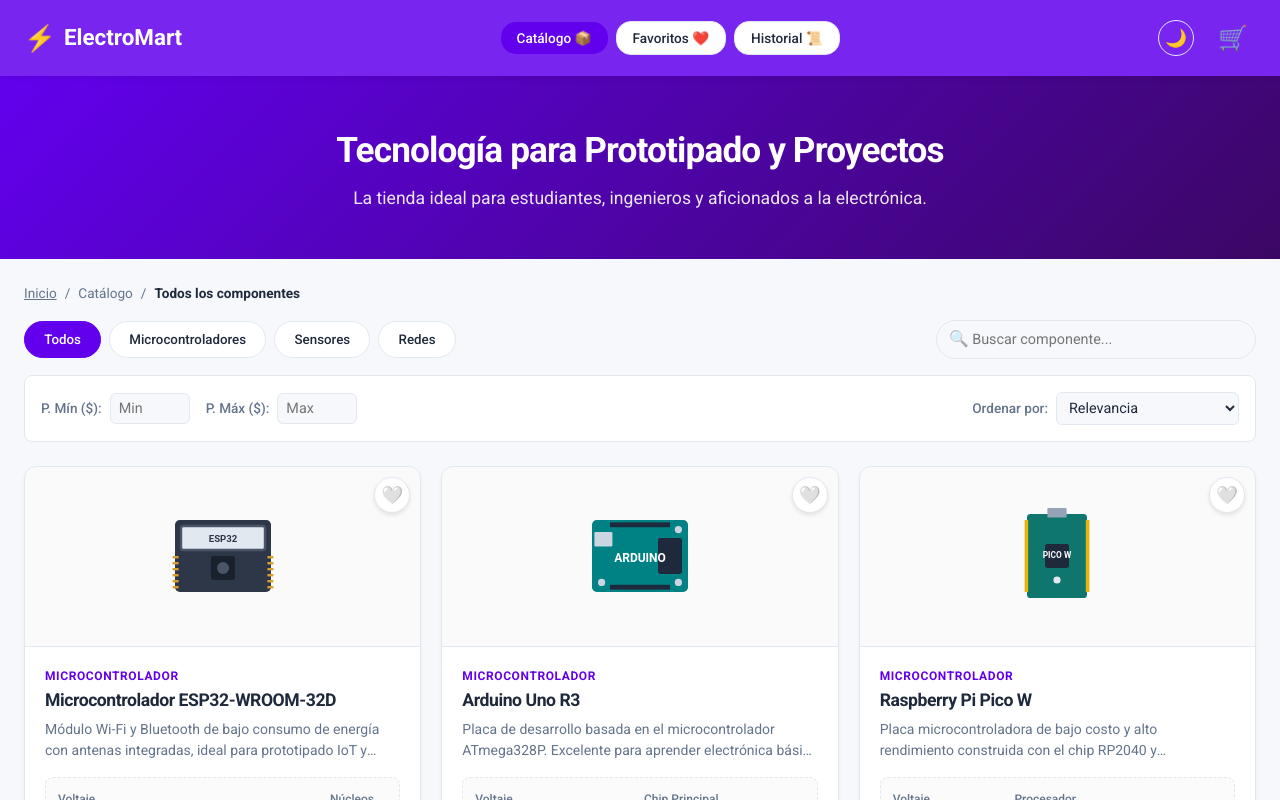
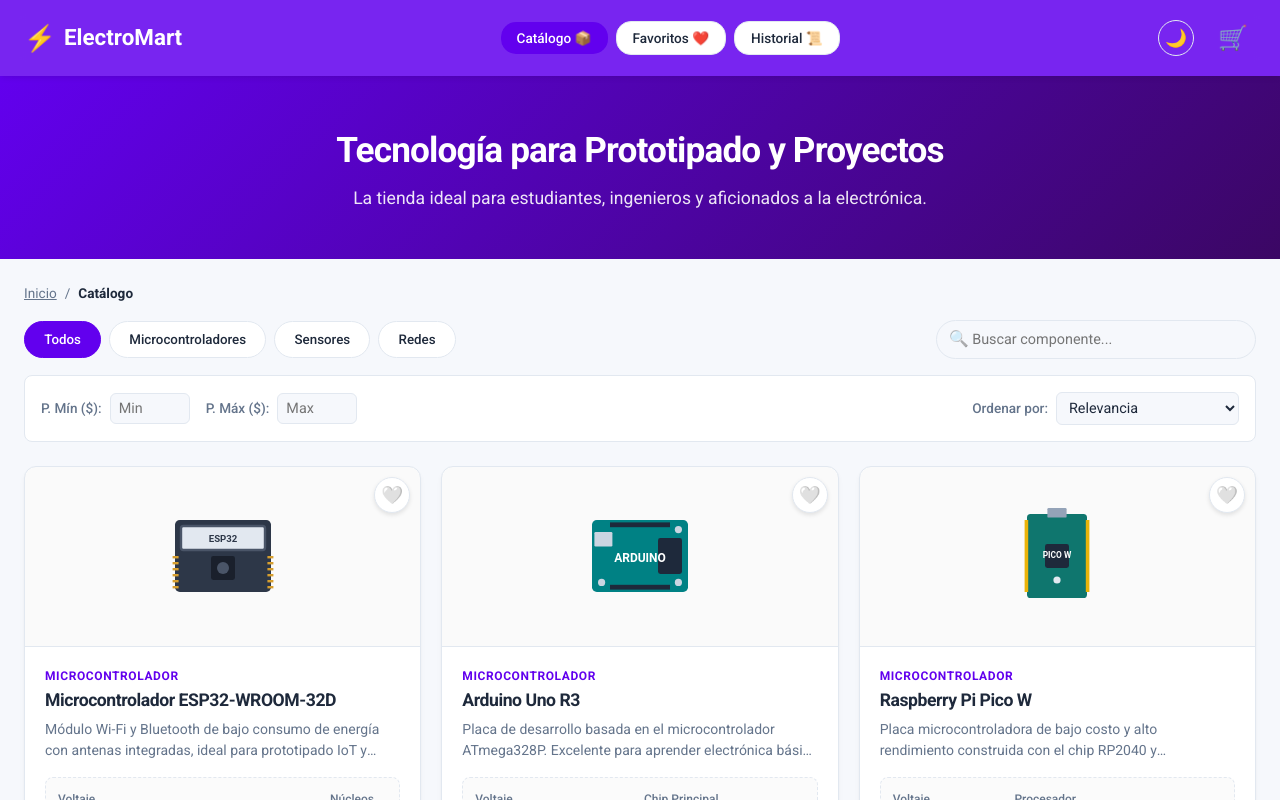
Before and after one commit to aadrian56/Tienda-de-tecnologia, a Next.js app: page / in a window 1280 px wide. Shown: the top 800 px of the page. Built offline with nearby package versions, Linux system fonts and the light colour scheme.

Commit message:
Hacer barra de migas de pan dinámica en todas las pestañas

```diff
--- a/src/app/page.js
+++ b/src/app/page.js
@@ -568,6 +568,29 @@
         {/* Left Column: Tab Views */}
         <section className="catalog-section">
 
+          {/* Breadcrumbs Navigation */}
+          <nav className="breadcrumbs hide-on-print" aria-label="Navegación de migas de pan" style={{ fontSize: "0.85rem", color: "var(--text-muted)", marginBottom: "1rem", display: "flex", gap: "0.5rem", alignItems: "center", flexWrap: "wrap" }}>
+            <span onClick={() => { setActiveTab("catalog"); setActiveCategory("all"); }} style={{ cursor: "pointer", textDecoration: "underline" }} title="Ir al Inicio">Inicio</span>
+            <span>/</span>
+            {activeTab === "history" ? (
+              <span style={{ fontWeight: "bold", color: "var(--text-main)" }}>Historial de Pedidos</span>
+            ) : (
+              <>
+                <span onClick={() => { setActiveCategory("all"); }} style={{ cursor: "pointer", textDecoration: activeCategory !== "all" ? "underline" : "none", color: activeCategory === "all" ? "var(--text-main)" : "inherit", fontWeight: activeCategory === "all" ? "bold" : "normal" }} title={`Ver todo en ${activeTab === "wishlist" ? "Favoritos" : "Catálogo"}`}>
+                  {activeTab === "wishlist" ? "Favoritos" : "Catálogo"}
+                </span>
+                {activeCategory !== "all" && (
+                  <>
+                    <span>/</span>
+                    <span style={{ fontWeight: "bold", color: "var(--text-main)" }}>
+                      {categories.find(c => c.id === activeCategory)?.label}
+                    </span>
+                  </>
+                )}
+              </>
+            )}
+          </nav>
+
           {activeTab === "history" ? (
             /* Order History Tab View */
             <div style={{ backgroundColor: "var(--bg-card)", padding: "1.5rem", borderRadius: "var(--radius)", border: "1px solid var(--border)", boxShadow: "var(--shadow)" }}>
@@ -621,17 +644,6 @@
           ) : (
             /* Catalog / Wishlist View */
             <>
-              {/* Breadcrumbs Navigation */}
-              <nav className="breadcrumbs hide-on-print" aria-label="Navegación de migas de pan" style={{ fontSize: "0.85rem", color: "var(--text-muted)", marginBottom: "1rem", display: "flex", gap: "0.5rem", alignItems: "center" }}>
-                <span onClick={() => { setActiveTab("catalog"); setActiveCategory("all"); }} style={{ cursor: "pointer", textDecoration: "underline" }} title="Ir al Inicio">Inicio</span>
-                <span>/</span>
-                <span onClick={() => { setActiveTab("catalog"); }} style={{ cursor: "pointer" }} title="Ver todo el Catálogo">Catálogo</span>
-                <span>/</span>
-                <span style={{ fontWeight: "bold", color: "var(--text-main)" }}>
-                  {activeCategory === "all" ? "Todos los componentes" : categories.find(c => c.id === activeCategory)?.label}
-                </span>
-              </nav>
-
               {/* Controls Bar: Category Filters & Search Input */}
               <div className="controls-bar" style={{ display: "flex", flexDirection: "column", gap: "1rem", marginBottom: "1.5rem" }}>
 
```
